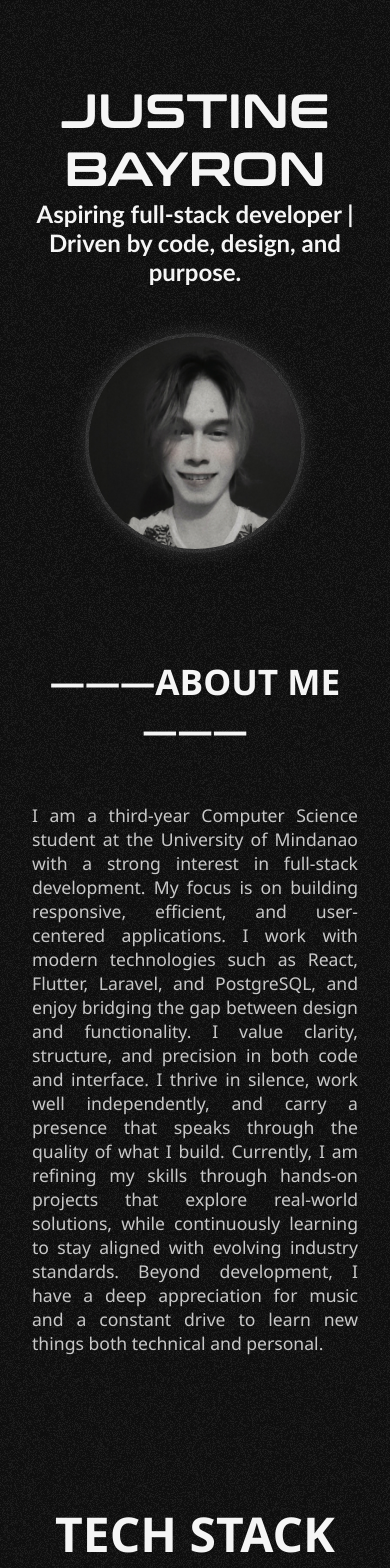
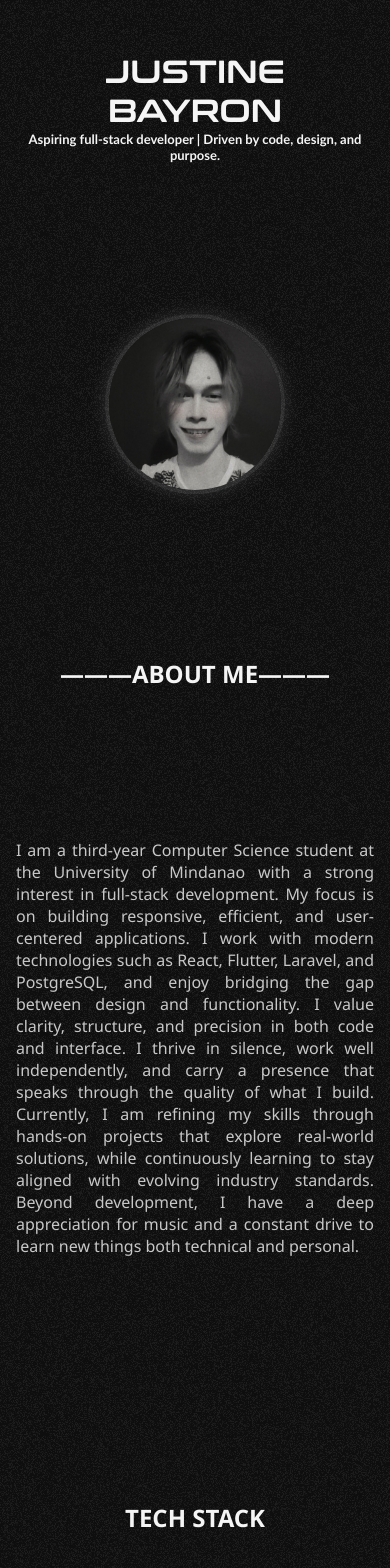
Before and after one commit to LordByron00/Practicum-Portfolio, a React (Vite) app: page / in a window 390 px wide. Shown: the part 300-1868 px from the top of the page. Built offline with nearby package versions, Linux system fonts and the light colour scheme.

Commit message:
Dynamic sizing

```diff
--- a/src/App.css
+++ b/src/App.css
@@ -206,7 +206,7 @@ body, html, .app {
   /* margin-bottom: 2rem; */
 }
 
-.scroll-wrapper {
+/* .scroll-wrapper {
   display: flex;
   overflow: hidden;
   scroll-behavior: smooth;
@@ -214,7 +214,27 @@ body, html, .app {
   height: 100%;
   width: 80%;
   transition: transform 0.8s ease-in-out;
-}
+} */
+
+.scroll-wrapper {
+    display: flex;
+    overflow-x: auto; /* changed from hidden */
+    overflow-y: hidden;
+    scroll-behavior: smooth;
+    scroll-snap-type: x mandatory;
+    -webkit-overflow-scrolling: touch; /* for iOS */
+    scrollbar-width: none; /* Firefox */
+    -ms-overflow-style: none; /* IE and Edge */
+    touch-action: pan-x; /* enables swipe gesture */
+    width: 80%;
+    height: 100%;
+    padding: 1rem 0;
+    transition: transform 0.8s ease-in-out;
+  }
+
+  .scroll-wrapper::-webkit-scrollbar {
+    display: none; /* hide scrollbar */
+  }
 
 .project {
   min-width: 100%;
@@ -369,26 +389,54 @@ body, html, .app {
   }
 
   .hero-text {
-    font-size: 2rem;
+    gap: 2rem;
+    font-size: 1.5rem;
     text-align: center;
   }
 
-  .hero-photo img {
-    width: 220px;
-    height: 220px;
-  }
+  .hero-text h1 {
+  font-family: conthrax;
+  font-size: 2rem;
+}
+
+.hero-text .turn {
+  font-family: blacksword;
+  font-size: 2.2rem;
+}
+
+.hero-text p {
+  /* padding: 25px; */
+  font-size: small;
+  font-family:'Trebuchet MS', 'Lucida Sans Unicode', 'Lucida Grande', 'Lucida Sans', Arial, sans-serif;
+}
+
+.hero-photo img {
+  width: 180px;
+  height: 180px;
+}
+
+.about {
+  height: auto;
+  padding: 3rem 1rem;
+}
 
   .about h2 {
-    font-size: 2.2rem;
+    font-size: 1.5rem;
   }
 
   .about p {
-    font-size: 1.1rem;
-    padding: 0 1rem;
+    font-size: 1rem;
+    text-align: justify;
+    /* padding: 0 1rem; */
   }
 
   .tech-row {
     gap: 1rem;
+  }
+
+  .tech h2 {
+  font-size: 1.5rem;
+  margin-bottom: 0rem;
   }
 
   .bubble {
@@ -404,10 +452,34 @@ body, html, .app {
     padding: 2rem 0;
   }
 
+  .projects h2 {
+  font-size: 1.5rem;
+}
+
+
+  .scroll-wrapper {
+    display: flex;
+    overflow-x: auto; /* changed from hidden */
+    overflow-y: hidden;
+    scroll-snap-type: x mandatory;
+    -webkit-overflow-scrolling: touch; /* for iOS */
+    scrollbar-width: none; /* Firefox */
+    -ms-overflow-style: none; /* IE and Edge */
+    touch-action: pan-x; /* enables swipe gesture */
+     width: 100%;
+    padding: 1rem 0;
+  }
+
+  .scroll-wrapper::-webkit-scrollbar {
+    display: none; /* hide scrollbar */
+  }
+
   .project {
     flex-direction: column;
     gap: 1.5rem;
     padding: 2rem 1rem;
+    flex: 0 0 90%;
+    margin-right: 10px;
   }
 
   .project-left,
@@ -417,17 +489,20 @@ body, html, .app {
 
   .project-image {
     width: 100%;
-    max-height: 300px;
+    max-height: 200px;
   }
 
   .project-title {
-    font-size: 1.5rem;
     margin-top: 1rem;
+    font-size: 1.3rem;
+
   }
 
   .project-desc {
-    font-size: 1rem;
-    text-align: center;
+    width: 100%;
+    font-size: 0.95rem;
+    text-align: justify;
+    padding: 0 1rem;
   }
 
   .scroll-indicator {
```
